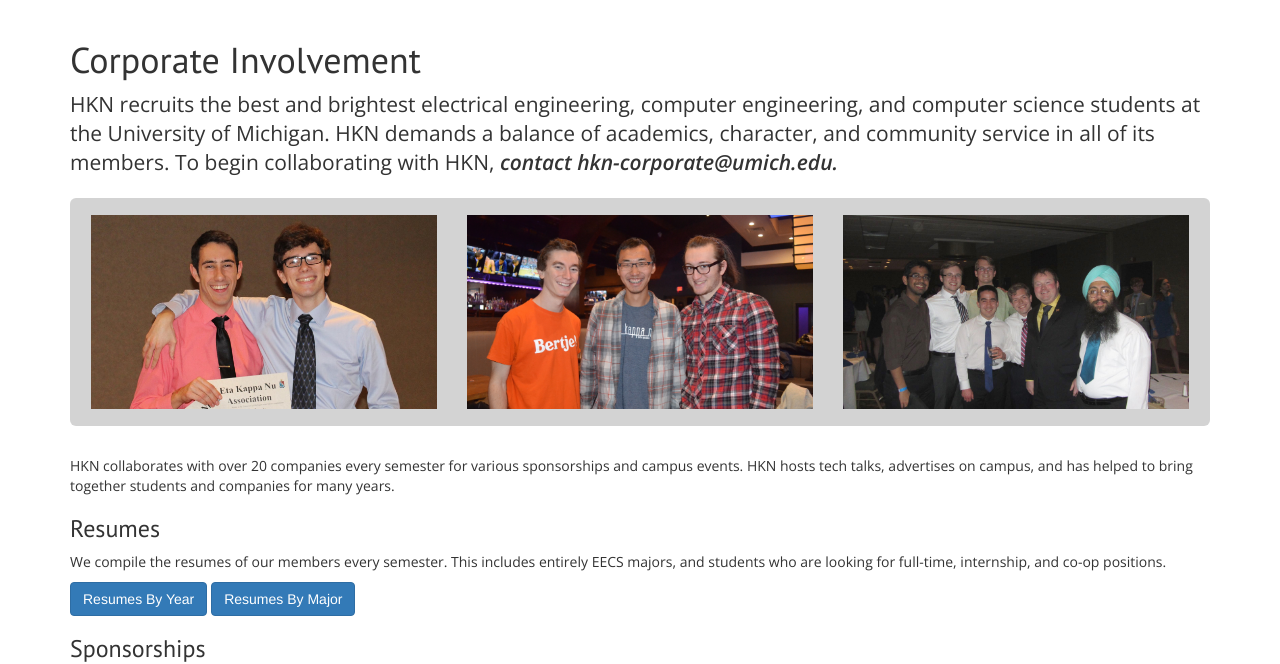
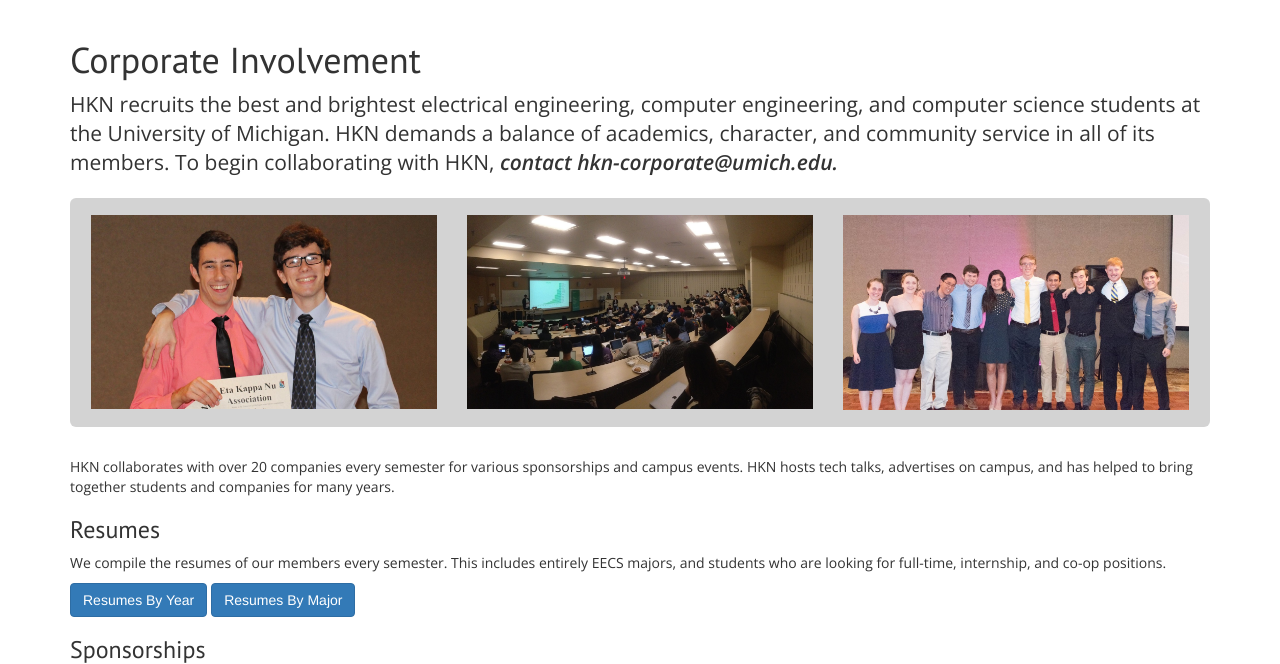
Before and after one commit to HKNBetaEpsilon/new-hkn-website, a Django app: page /corporate in a window 1280 px wide. Shown: the part 51-715 px from the top of the page. Run offline with Django 3.2, Linux system fonts and the light colour scheme; some libraries are stand-ins or nearby versions.

Commit message:
Changes to corporate images

```diff
--- a/src/hknWebsiteProject/templates/hknWebsiteProject/corporate.html
+++ b/src/hknWebsiteProject/templates/hknWebsiteProject/corporate.html
@@ -14,10 +14,10 @@
                 <img class="img-responsive" src="{% static 'img/pic1.jpg' %}">
             </div>
             <div class='col-sm-4'>
-                <img class="img-responsive" src="{% static 'img/pic7.jpg' %}">
+                <img class="img-responsive" src="{% static 'img/pic12.jpg' %}">
             </div>
             <div class='col-sm-4'>
-                <img class="img-responsive" src="{% static 'img/pic6.jpg' %}">
+                <img class="img-responsive" src="{% static 'img/pic13.jpg' %}">
             </div>
         </div>
     </div>
```
Also changed, not shown: src/static_in_pro/our_static/img/pic12.JPG (added), src/static_in_pro/our_static/img/pic13.jpg (added).
